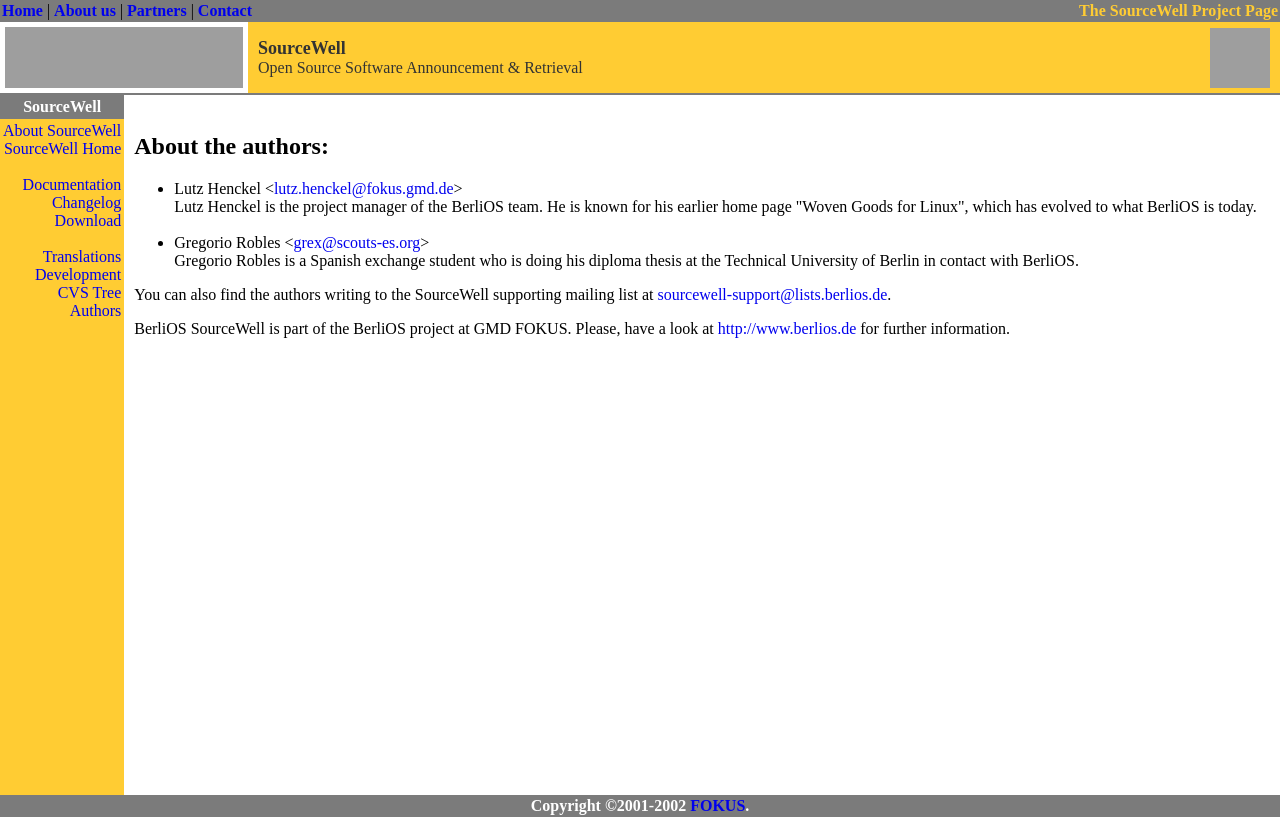
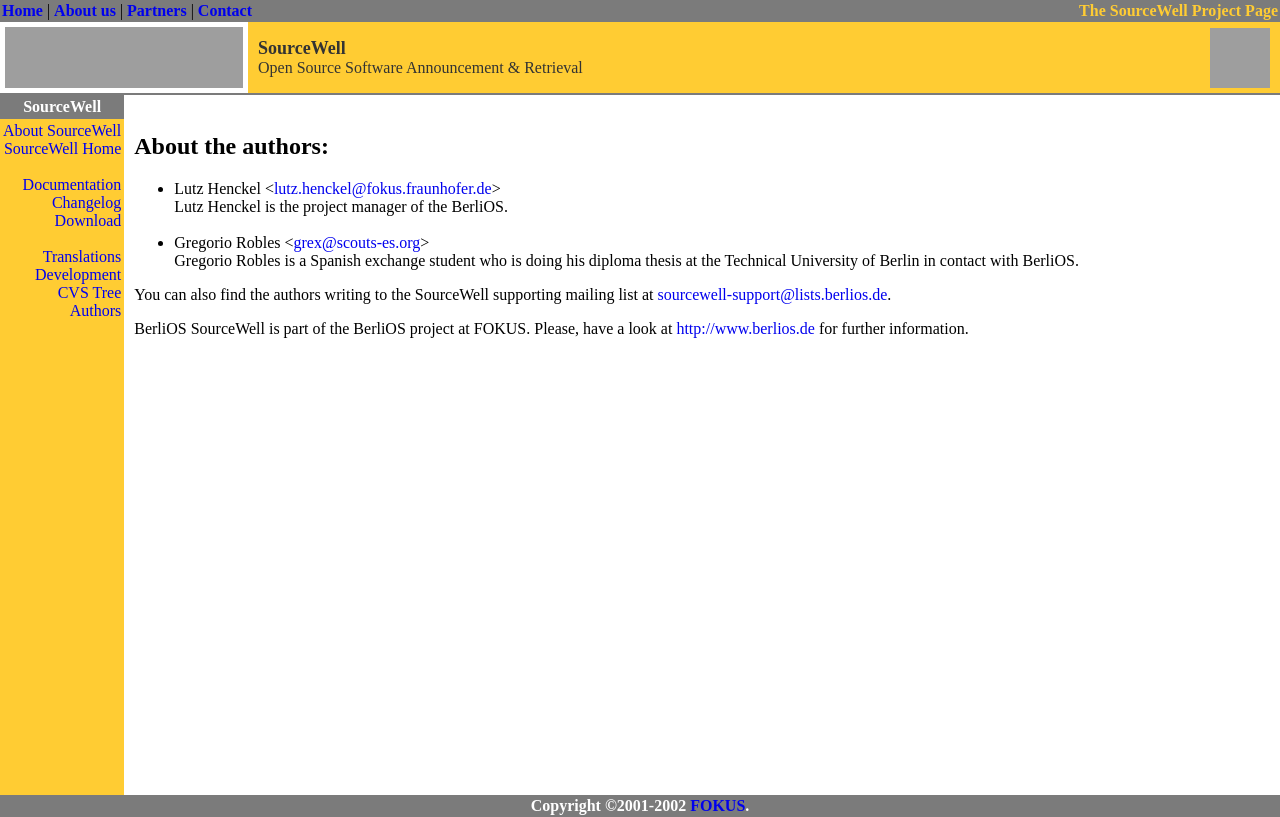
Before and after one commit to BackupTheBerlios/sourcewell, a PHP site: page /sourcewell/html/authors.php in a window 1280 px wide. Run offline with PHP 8.4, Linux system fonts and the light colour scheme; grey boxes are pictures that could not be loaded.

Commit message:
change email

```diff
--- a/sourcewell1/html/authors.php
+++ b/sourcewell1/html/authors.php
@@ -28,9 +28,8 @@ require("./include/header.inc");
 <P><H2>About the authors:</H2>
 
 <UL>
-<LI>Lutz Henckel &lt;<A HREF="mailto:lutz.henckel@fokus.gmd.de">lutz.henckel@fokus.gmd.de</A>&gt;
-<BR>Lutz Henckel is the project manager of the BerliOS team. He is known for his
-earlier home page "Woven Goods for Linux", which has evolved to what BerliOS is today.
+<LI>Lutz Henckel &lt;<A HREF="mailto:lutz.henckel@fokus.fraunhofer.de">lutz.henckel@fokus.fraunhofer.de</A>&gt;
+<BR>Lutz Henckel is the project manager of the BerliOS.
 
 <BR>&nbsp;
 <LI>Gregorio Robles &lt;<A HREF="mailto:grex@scouts-es.org">grex@scouts-es.org</A>&gt;
@@ -40,7 +39,7 @@ thesis at the Technical University of Berlin in contact with BerliOS.
 
 <P>You can also find the authors writing to the SourceWell supporting mailing list at <A HREF="mailto:sourcewell-support@lists.berlios.de">sourcewell-support@lists.berlios.de</A>.
 
-<P>BerliOS SourceWell is part of the BerliOS project at GMD FOKUS. Please, have
+<P>BerliOS SourceWell is part of the BerliOS project at FOKUS. Please, have
 a look at <A HREF="http://www.berlios.de">http://www.berlios.de</A> for further information.
 
 <p>&nbsp;
--- a/sourcewell1/html/development.php
+++ b/sourcewell1/html/development.php
@@ -46,7 +46,7 @@ certain SQL experience if you want to handle with databases.
 could help us knowing what SourceWell should implement in the future
 and making other SourceWell users benefit from your work.
 
-<P>For advanced uses, <A HREF="http://phplib.netuse.de/">PHPLib</A> should also be known. You can read about
+<P>For advanced uses, <A HREF="http://phplib.sourceforge.net/">PHPLib</A> should also be known. You can read about
 PHPLib's API in PHPLib's manual. At this moment, PHPLib is used only
 for sessions and authentication. If you aren't going to work with
 them, you don't need to have a look at PHPLib.
```
